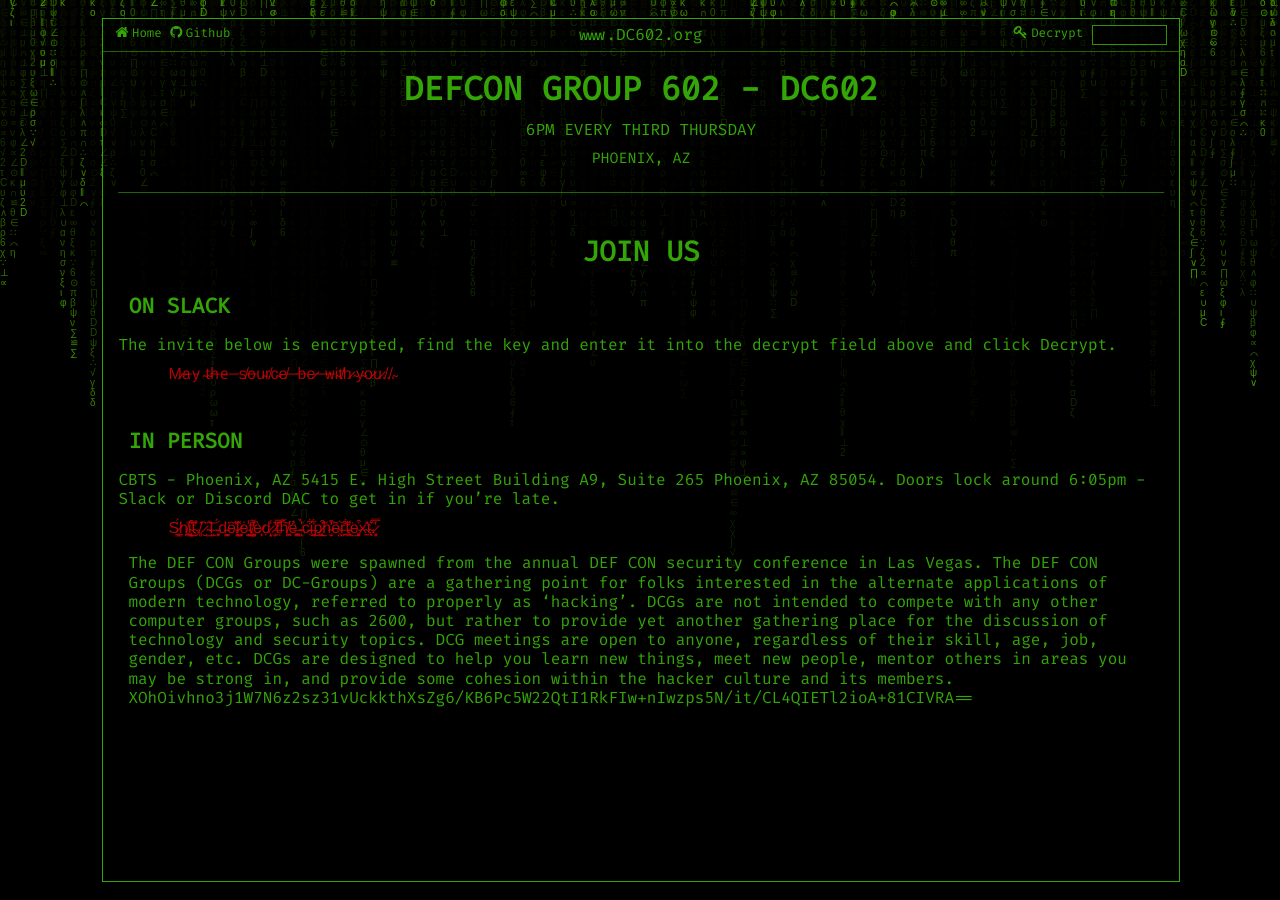
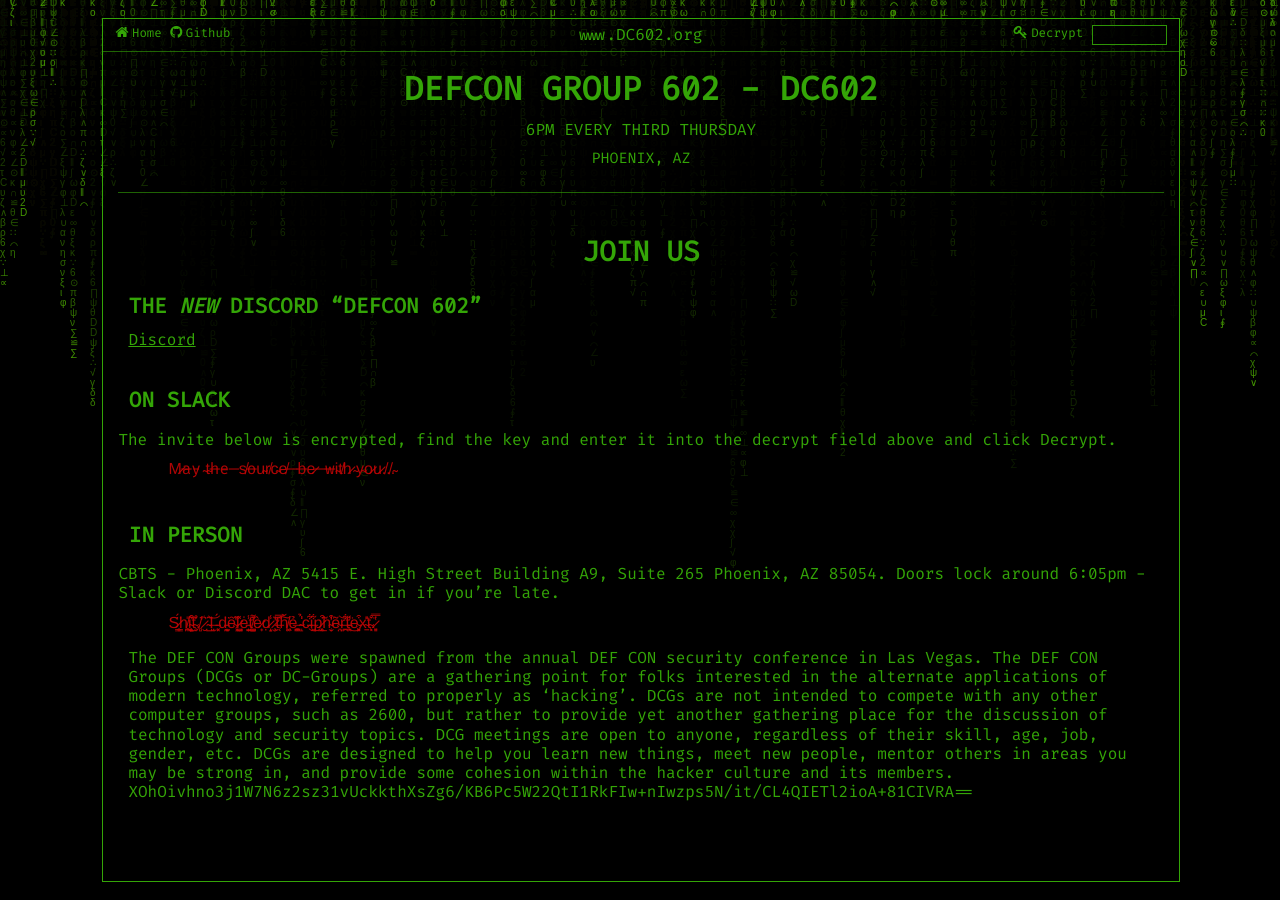
Before and after one commit to dc602/dc602-website, a Jekyll site: the page built from pages/index.md, in a window 1280 px wide. Built offline with Jekyll 4.4.1, drawn with Linux system fonts in a browser that asks for light colours.

Commit message:
Update index.md
Added New Discord for GCU 'Defcon 602'

```diff
--- a/pages/index.md
+++ b/pages/index.md
@@ -28,6 +28,10 @@ PHOENIX, AZ
 <br/>
 {: style="font-size: 4px"}
 
+### The *New* Discord "DefCon 602"
+<p><a href="https://discord.gg/cM2QjtqD2G">Discord</a></p>
+<br/>
+
 ### On Slack
 The invite below is encrypted, find the key and enter it into the decrypt field above and click Decrypt.
 <!-- TODO: Encrypt the invite with the key "thought" -->
```
